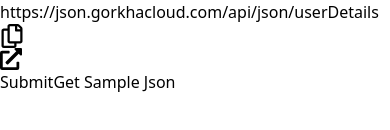
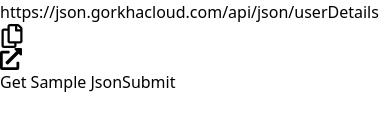
Before and after one commit to sauravkhanal/JSONAPI, a React (Vite) app: page / in a window 390 px wide. Shown: the part 462-592 px from the top of the page. Built offline with nearby package versions, Linux system fonts and the light colour scheme.

Commit message:
hides left bar,flex btn col  on small screen

```diff
--- a/src/App.jsx
+++ b/src/App.jsx
@@ -4,8 +4,8 @@ import { ToastContainer} from 'react-toastify';
 
 function App() {
 	return (
-		<section className="bg-slate-800 min-w-full min-h-svh flex-col justify-center items-center px-10 pt-10 md:px-20">
-			<div className="flex-grow pb-5">
+		<section className="bg-slate-800 min-w-full min-h-svh flex-col justify-center items-center px-10 md:px-20">
+			<div className="flex-grow py-5">
 				<Header />
 			</div>
 			<div>
--- a/src/Components/Body.jsx
+++ b/src/Components/Body.jsx
@@ -4,10 +4,10 @@ import BodyRight from "./BodyRight"
 function Body() {
     return (
         <div className="grid grid-cols-3 bg-red-400 rounded-xl  overflow-hidden">
-            <div className="">
+            <div className="hidden md:block">
                 <BodyLeft />
             </div>
-            <div className="col-span-2">
+            <div className="col-span-3 md:col-span-2">
                 <BodyRight />
             </div>
         </div>
--- a/src/Components/BodyRight.jsx
+++ b/src/Components/BodyRight.jsx
@@ -174,7 +174,13 @@ function BodyRight() {
                     }
                 </div>
 
-                <div className='flex space-x-5 justify-center'>
+                <div className='flex flex-col items-center gap-5 sm:flex-row sm:justify-center pt-2'>
+
+                    <button onClick={loadSample}
+                        className='rounded-md bg-black text-white  px-5 py-1 active:bg-gray-700 text-xl '
+                    >
+                        Get Sample Json
+                    </button>
 
                     <button onClick={handleSubmit}
                         className='rounded-md bg-black text-white px-5 py-1 active:bg-gray-700 text-xl '
@@ -182,11 +188,6 @@ function BodyRight() {
                         Submit
                     </button>
 
-                    <button onClick={loadSample}
-                        className='rounded-md bg-black text-white  px-5 py-1 active:bg-gray-700 text-xl '
-                    >
-                        Get Sample Json
-                    </button>
 
                 </div>
             </form>
```
